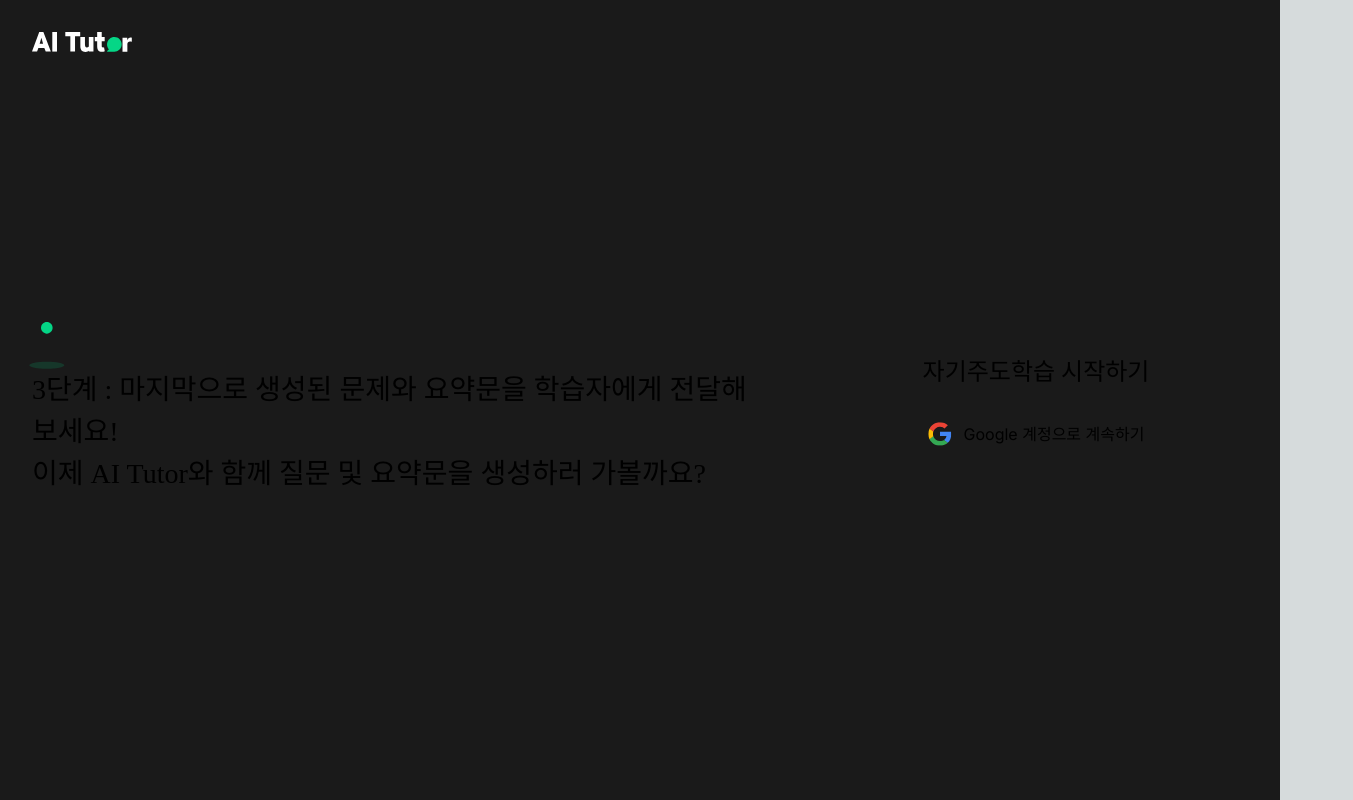
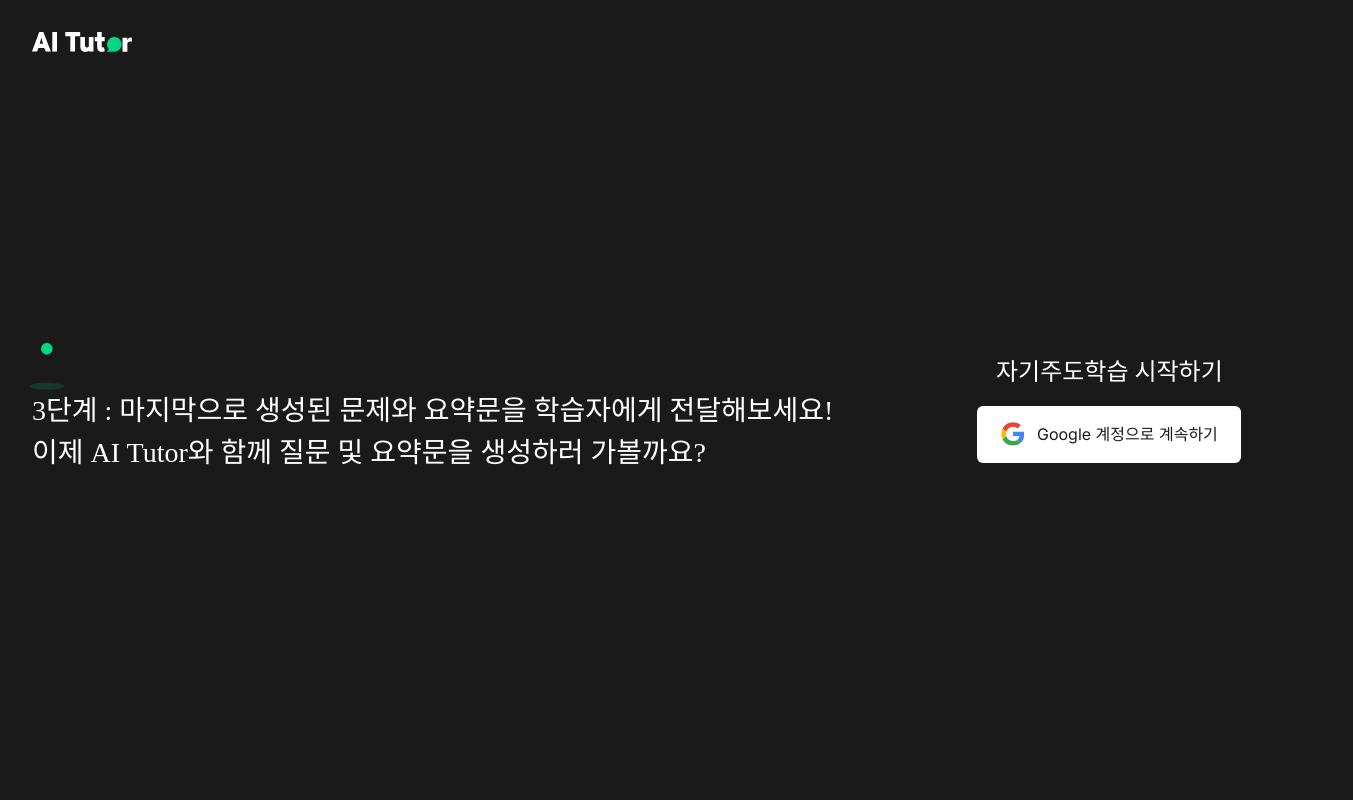
Before and after one commit to ChoiTheCreator/Web-v3.0, a Next.js app: page /login in a window 1280 px wide. Shown: the whole page, 1353 px wide, since content can reach past the window. Built offline with nearby package versions, Linux system fonts and the light colour scheme; no server answers.

Commit message:
chore: Update colors from Tailwind config

```diff
--- a/src/app/(routes)/login/page.tsx
+++ b/src/app/(routes)/login/page.tsx
@@ -8,7 +8,10 @@
 import { useRouter } from "next/navigation";
 
 const Lottie = dynamic(() => import("lottie-react"), { ssr: false });
-const GoogleLoginCTA = dynamic(() => import("@/app/components/utils/GoogleLoginCTA"), { ssr: false });
+const GoogleLoginCTA = dynamic(
+  () => import("@/app/components/utils/GoogleLoginCTA"),
+  { ssr: false }
+);
 
 const Login = () => {
   const [isClient, setIsClient] = useState(false);
@@ -31,8 +34,8 @@
   }
 
   return (
-    <div className="w-full h-screen bg-bgGray flex flex-row">
-      <div className="text-mainWhite w-full">
+    <div className="w-full h-screen bg-black-90 flex flex-row">
+      <div className="text-white w-full">
         <div className="fixed py-8 px-8">
           <Link href="/home">
             <Image src="/icon.svg" alt="logo" width={100} height={100} />
@@ -42,11 +45,14 @@
           <div className="flex flex-col relative justify-start items-start">
             {isClient && (
               <div className="h-[70px] w-[70px] z-10 ml-[-20px]">
-                <Lottie loop={true} animationData={require("../../../../public/BouncingBall.json")} />
+                <Lottie
+                  loop={true}
+                  animationData={require("../../../../public/BouncingBall.json")}
+                />
               </div>
             )}
             <section className="overflow-hidden">
-              <div className="animate-[textAnimation_8s_infinite]">
+              <div className="animate-[textAnimation_8s_infinite] whitespace-nowrap">
                 <p className="font-Pretendard font-normal text-[28px] block">
                   녹화한 강의 영상을 업로드 해보세요!
                 </p>
@@ -57,7 +63,8 @@
                   2단계 : 생성될 문제를 확인하고 수정해보세요
                 </p>
                 <p className="font-Pretendard font-normal text-[28px] block">
-                  3단계 : 마지막으로 생성된 문제와 요약문을 학습자에게 전달해보세요!
+                  3단계 : 마지막으로 생성된 문제와 요약문을 학습자에게
+                  전달해보세요!
                 </p>
                 <p className="font-Pretendard font-normal text-[28px] block">
                   이제 AI Tutor와 함께 질문 및 요약문을 생성하러 가볼까요?
@@ -68,7 +75,7 @@
         </div>
       </div>
       <div className="flex flex-col justify-center items-center px-[112px] bg-bgDeepGray">
-        <div className="text-mainWhite font-Pretendard font-normal text-[24px] px-4 py-4">
+        <div className="text-white font-Pretendard font-normal text-[24px] px-4 py-4">
           <p>자기주도학습 시작하기</p>
         </div>
         <GoogleLoginCTA />
--- a/src/app/components/utils/GoogleLoginCTA.tsx
+++ b/src/app/components/utils/GoogleLoginCTA.tsx
@@ -6,20 +6,19 @@
 
 const GoogleLoginCTA = () => {
   const handleGoogleLogin = () => {
-
     signIn("google", {
-      callbackUrl: "/home"
+      callbackUrl: "/home",
     });
   };
 
   return (
     <button
-      className="h-[57px] w-[264px] bg-mainWhite flex flex-col justify-center items-center rounded-md"
+      className="h-[57px] w-[264px] bg-white flex flex-col justify-center items-center rounded-md"
       onClick={handleGoogleLogin}
     >
       <div className="flex flex-row gap-3">
         <Image src="/google.svg" alt="google" width={24} height={24} />
-        <p className="text-bgDeepGray flex flex-col justify-center text-center items-center">
+        <p className="text-black-90 flex flex-col justify-center text-center items-center">
           Google 계정으로 계속하기
         </p>
       </div>
--- a/src/app/page.tsx
+++ b/src/app/page.tsx
@@ -2,32 +2,48 @@
 
 import Image from "next/image";
 import { useRouter } from "next/navigation";
-import React from 'react';
+import React from "react";
 const Home = () => {
   const router = useRouter();
 
   const handleProfessorClick = () => {
-    router.push('/login');
+    router.push("/login");
   };
 
   return (
-    <div className="flex flex-row bg-bgDeepGray">
+    <div className="flex flex-row bg-black-90">
       <div className="w-full h-lvh flex flex-col justify-center items-center">
-        <div className="px-8 py-8 font-Pretendard font-semibold leading-[70px] text-[57px] text-customGreen">
-        <div className="px-8 py-8 font-Pretendard font-semibold leading-[70px] text-[57px] text-customGreen">
+        <div className="px-8 py-8 font-Pretendard font-semibold leading-[70px] text-[57px] text-primary">
+          <div className="px-8 py-8 font-Pretendard font-semibold leading-[70px] text-[57px] text-primary whitespace-nowrap">
             회원님의 신분을 선택해주세요
           </div>
           <div className="flex justify-center items-center space-x-4">
-          <button className="bg-primaryGray text-white font-Pretendard text-[18px] hover:bg-customGreen active:bg-customGreen rounded-lg px-16 py-8 space-y-4" onClick={handleProfessorClick}>
+            <button
+              className="bg-black-80 text-white font-Pretendard text-[18px] hover:bg-primary active:bg-primary rounded-lg px-16 py-8 space-y-4"
+              onClick={handleProfessorClick}
+            >
               <Image src="professor.svg" alt="logo" width={100} height={100} />
               <p className="font-Pretendard font-normal text-2xl">교수자</p>
             </button>
-            <button className="bg-[#242424] text-[#4F4F4F] font-Pretendard text-[18px] rounded-lg px-16 py-8 space-y-4" disabled>
-              <Image src="student.svg" alt="logo" width={100} height={100} style={{ opacity: 0.2 }} />
+            <button
+              className="bg-black-80 text-[#4F4F4F] font-Pretendard text-[18px] rounded-lg px-16 py-8 space-y-4"
+              disabled
+            >
+              <Image
+                src="student.svg"
+                alt="logo"
+                width={100}
+                height={100}
+                style={{ opacity: 0.2 }}
+              />
               <p className="font-Pretendard font-normal text-2xl">학생</p>
             </button>
           </div>
-        <p className="font-Pretendard font-normal text-base text-center text-gray-500 mt-2">학생 서비스는 현재 준비중입니다 :)<br/>빠른 시일 내로 준비하도록 하겠습니다.</p>
+          <p className="font-Pretendard font-normal text-base text-center text-gray-500 mt-2">
+            학생 서비스는 현재 준비중입니다 :)
+            <br />
+            빠른 시일 내로 준비하도록 하겠습니다.
+          </p>
         </div>
       </div>
     </div>
```
Lines whose indentation alone changed are shown as unchanged.
